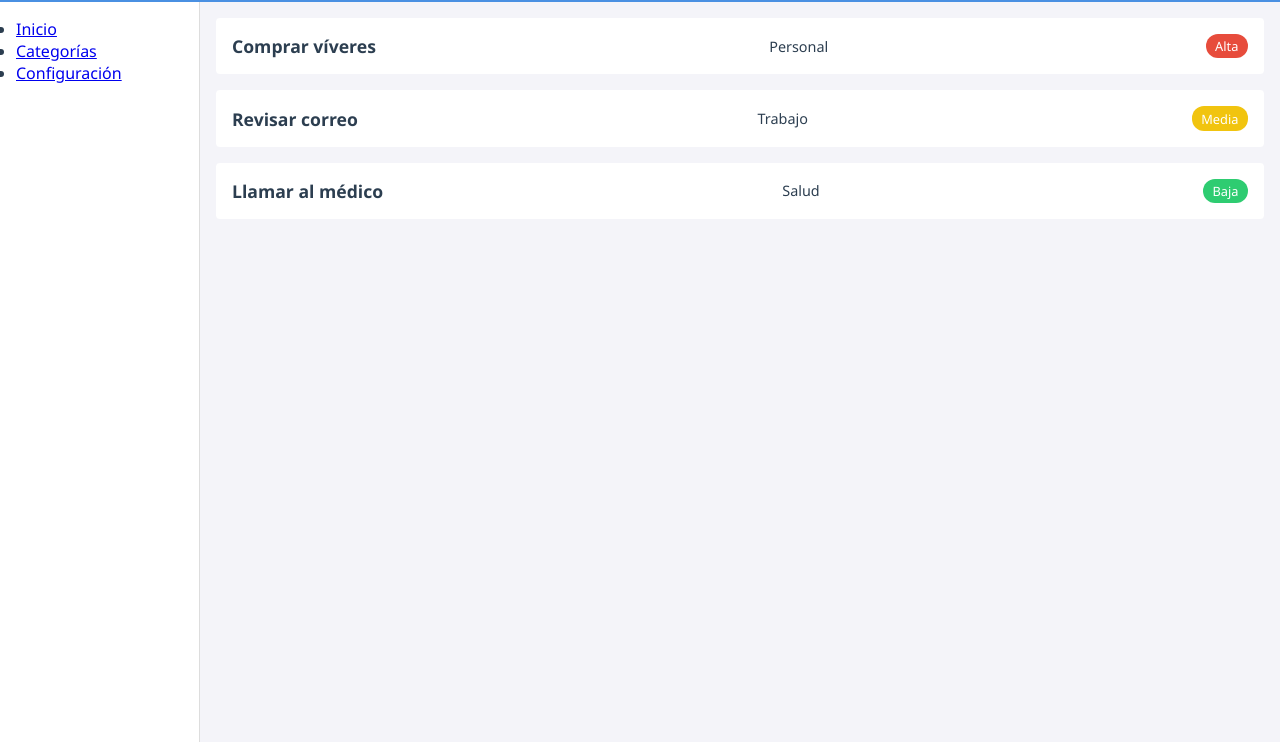
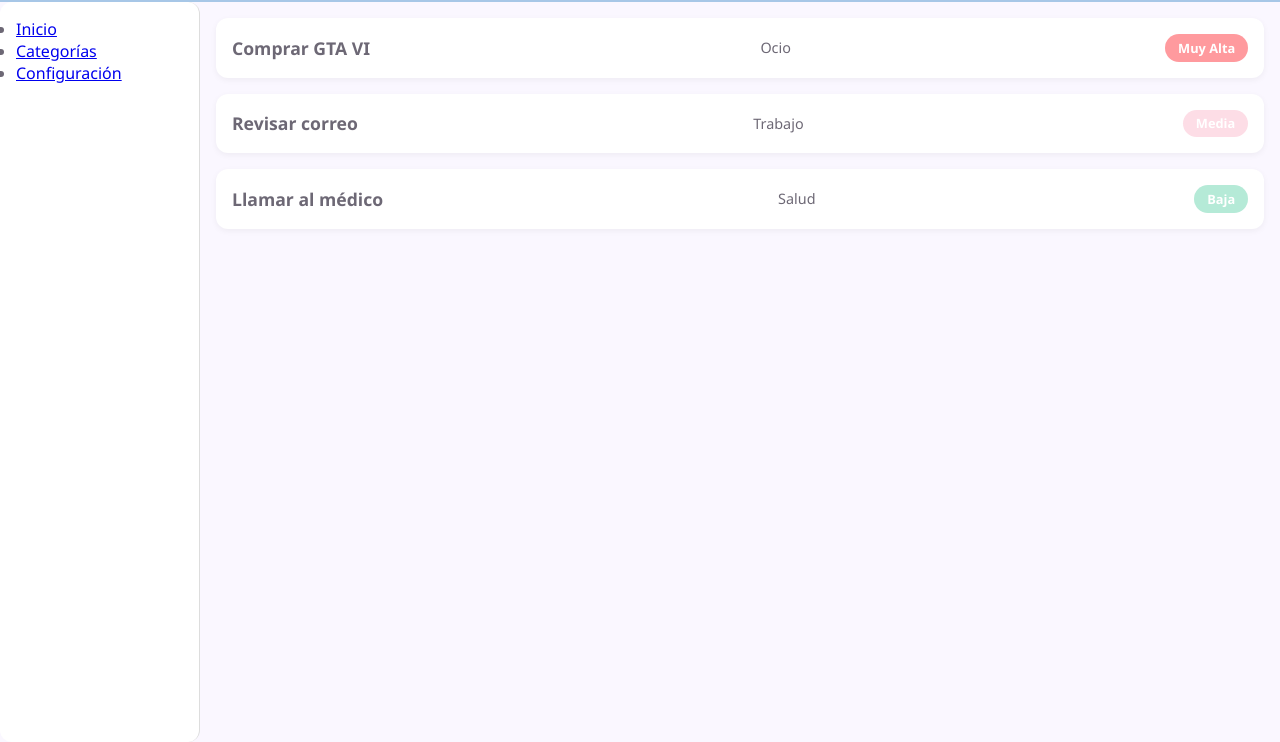
Before and after one commit to Daviidum/taskflow-project, a plain HTML site: page index.html in a window 1280 px wide. Shown: the part 73-815 px from the top of the page. Drawn offline with Linux system fonts and the light colour scheme.

Commit message:
Update task details and improve styling in index.html and styles.css

```diff
--- a/index.html
+++ b/index.html
@@ -22,9 +22,9 @@
         </aside>
         <section class="tasks">
             <article class="task">
-                <h2 class="title">Comprar víveres</h2>
-                <span class="category">Personal</span>
-                <span class="badge high">Alta</span>
+                <h2 class="title">Comprar GTA VI</h2>
+                <span class="category">Ocio</span>
+                <span class="badge high">Muy Alta</span>
             </article>
             <article class="task">
                 <h2 class="title">Revisar correo</h2>
--- a/styles.css
+++ b/styles.css
@@ -1,10 +1,11 @@
 :root {
-    --color-bg: #f4f4f9;
-    --color-primary: #4a90e2;
-    --color-secondary: #2c3e50;
-    --color-accent-high: #e74c3c;
-    --color-accent-medium: #f1c40f;
-    --color-accent-low: #2ecc71;
+    /* pastels */
+    --color-bg: #faf7ff;
+    --color-primary: #a7c7e7;
+    --color-secondary: #6d6875;
+    --color-accent-high: #ff9a9e;
+    --color-accent-medium: #fddde6;
+    --color-accent-low: #b5ead7;
     --font-base: "Segoe UI", Tahoma, Geneva, Verdana, sans-serif;
     --spacing-sm: 0.5rem;
     --spacing-md: 1rem;
@@ -40,7 +41,9 @@ main {
     background-color: white;
     border-right: 1px solid #ddd;
     padding: var(--spacing-md);
+    border-radius: 12px;
 }
+
 
 .tasks {
     flex: 1;
@@ -53,12 +56,14 @@ main {
 .task {
     background-color: white;
     padding: var(--spacing-md);
-    border-radius: 4px;
+    border-radius: 12px;
+    box-shadow: 0 2px 6px rgba(0,0,0,0.05);
     display: flex;
     align-items: center;
     justify-content: space-between;
     transition: background-color 0.3s ease, transform 0.3s ease;
 }
+
 
 .task.completed {
     background-color: #ecf0f1;
@@ -77,10 +82,11 @@ main {
 }
 
 .badge {
-    padding: 0.2rem 0.6rem;
-    border-radius: 12px;
+    padding: 0.3rem 0.8rem;
+    border-radius: 999px;
     font-size: 0.8rem;
     color: white;
+    font-weight: 600;
 }
 
 .badge.high { background-color: var(--color-accent-high); }
```
